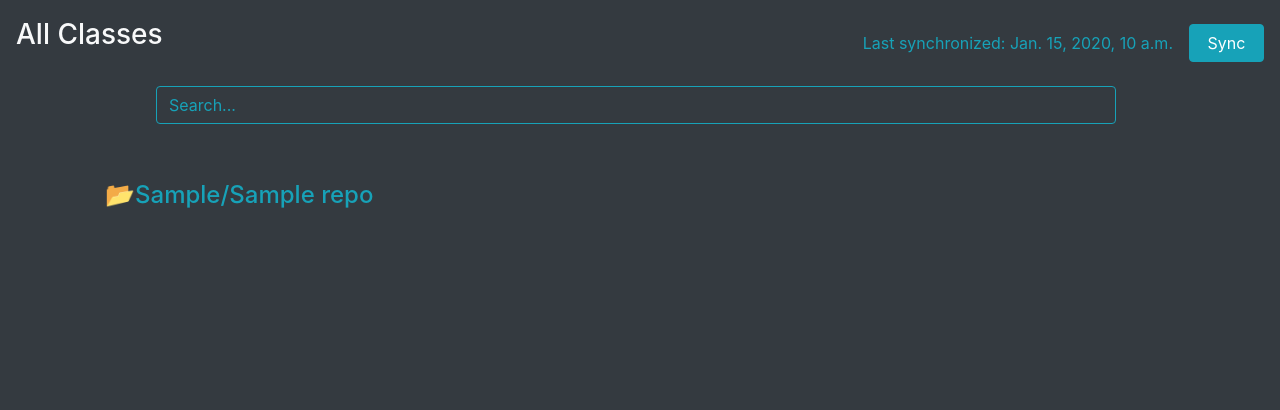
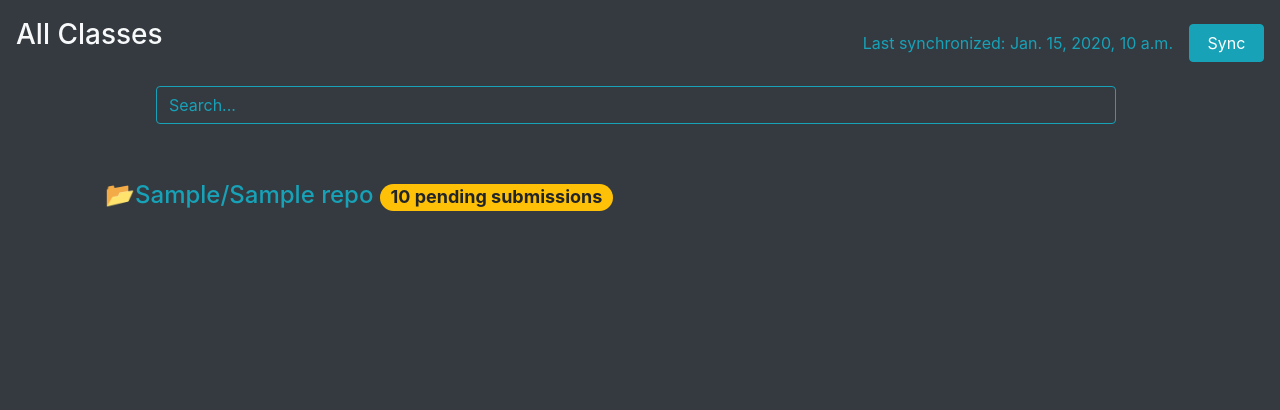
Before and after one commit to fabimass/class-report, a Django app: page / in a window 1280 px wide. Shown: the part 56-466 px from the top of the page. Run offline with Django 4.2, Linux system fonts and the light colour scheme; a user stored in the database is signed in; tables that the repository leaves empty hold one stand-in row (values such as "Sample post"); some libraries are stand-ins or nearby versions.

Commit message:
pending submissions badge beside the repo name

```diff
--- a/submissions/admin.py
+++ b/submissions/admin.py
@@ -1,5 +1,5 @@
 from django.contrib import admin
-from .models import User, Repo, Commit, Branch
+from .models import User, Repo, Commit, Branch, Pull
 
 class BranchAdmin(admin.ModelAdmin):
     filter_horizontal = ("commits",)
@@ -8,3 +8,4 @@ admin.site.register(User)
 admin.site.register(Repo)
 admin.site.register(Commit)
 admin.site.register(Branch, BranchAdmin)
+admin.site.register(Pull)
--- a/submissions/models.py
+++ b/submissions/models.py
@@ -23,6 +23,9 @@ class Repo(models.Model):
         if self.private == True and self.token is '':
             raise ValidationError('Token is required for private repos')
 
+    def pending_submissions(self):
+        return self.pulls.all()[0].quantity
+
 
 class Commit(models.Model):
     name = models.CharField(max_length=99)
@@ -42,3 +45,11 @@ class Branch(models.Model):
 
     def __str__(self):
         return f"{self.repo}/{self.name}"
+
+
+class Pull(models.Model):
+    repo = models.ForeignKey(Repo, on_delete=models.CASCADE, related_name="pulls")
+    quantity = models.IntegerField(default=0)
+
+    def __str__(self):
+        return f"{self.repo}: {self.quantity}"
--- a/submissions/templates/submissions/index.html
+++ b/submissions/templates/submissions/index.html
@@ -14,8 +14,12 @@
     <div class="py-5 px-md-5 mx-md-5 d-flex align-items-center justify-content-center justify-content-md-start">
         <ul class="text-light p-1" id="repo-list">
         {% for repo in repos %}
-            <div class="repo">
-                <h4>📂<a class="text-info" href="{% url 'submissions' repo.owner repo.name %}">{{ repo }}</a></h4>
+            <div class="repo d-flex">
+                <h4>📂<a class="text-info" href="{% url 'submissions' repo.owner repo.name %}">{{ repo }} </a>
+                    {% if repo.pending_submissions > 0 and user.is_superuser %}
+                    <a class="badge badge-warning badge-pill" href="https://github.com/{{ repo.owner }}/{{ repo.name }}/pulls" target="_blank">{{ repo.pending_submissions }} pending submissions</a>
+                    {% endif %}
+                </h4>
             </div>
         {% endfor %}
         </ul>
--- a/submissions/views.py
+++ b/submissions/views.py
@@ -6,7 +6,7 @@ from django.db import IntegrityError
 from datetime import datetime
 import requests
 
-from .models import User, Sync, Repo, Commit, Branch
+from .models import User, Sync, Repo, Commit, Branch, Pull
 from .utils import get_sync_date, process_branches
 
 
@@ -108,8 +108,9 @@ def sync_db(request):
 
     if request.method == "POST":
 
-        # Update branches table
+        # Clean previous data
         Branch.objects.all().delete()
+        Pull.objects.all().delete()
 
         for repo in Repo.objects.all():
             repoOwner = repo.owner
@@ -145,6 +146,12 @@ def sync_db(request):
                         if Commit.objects.filter(name=commit["commit"]["message"], repo=repo).exists():
                             Branch.objects.get(name=branch["name"], repo=repo).commits.add(Commit.objects.get(name=commit["commit"]["message"], repo=repo))
 
+            # Get all the pull requests for the given repo
+            pulls_url = f"https://api.github.com/repos/{repoOwner}/{repoName}/pulls"
+            pulls = requests.get(pulls_url, headers=headers, params=params).json()
+            Pull(repo=repo, quantity=len(pulls)).save()
+
+
         # Update last sync record
         Sync.objects.all().delete()
         sync_record = Sync(last_sync=datetime.now())
```
Also changed, not shown: submissions/migrations/0006_alter_branch_commits_pull.py (added), submissions/migrations/0007_rename_count_pull_quantity.py (added).
